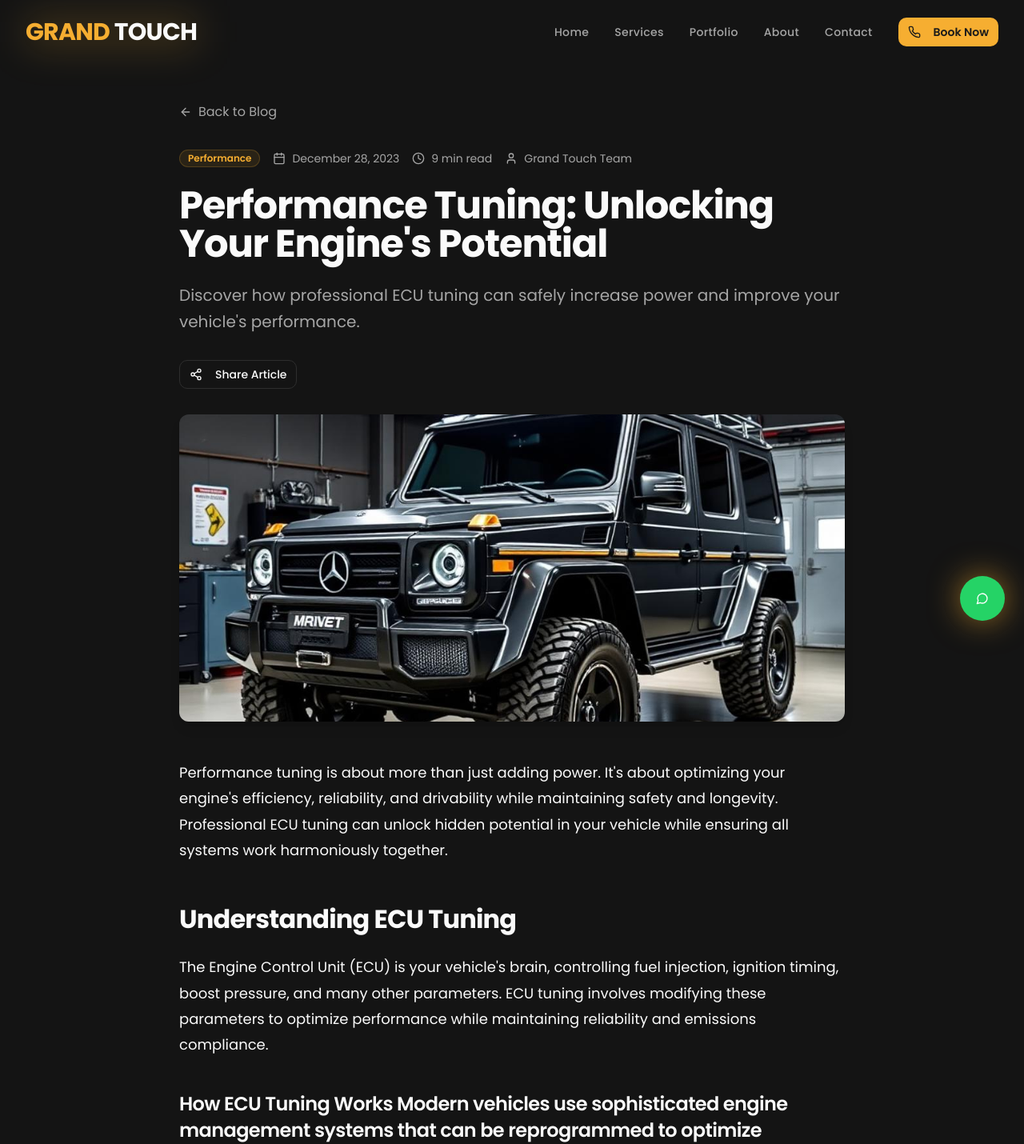
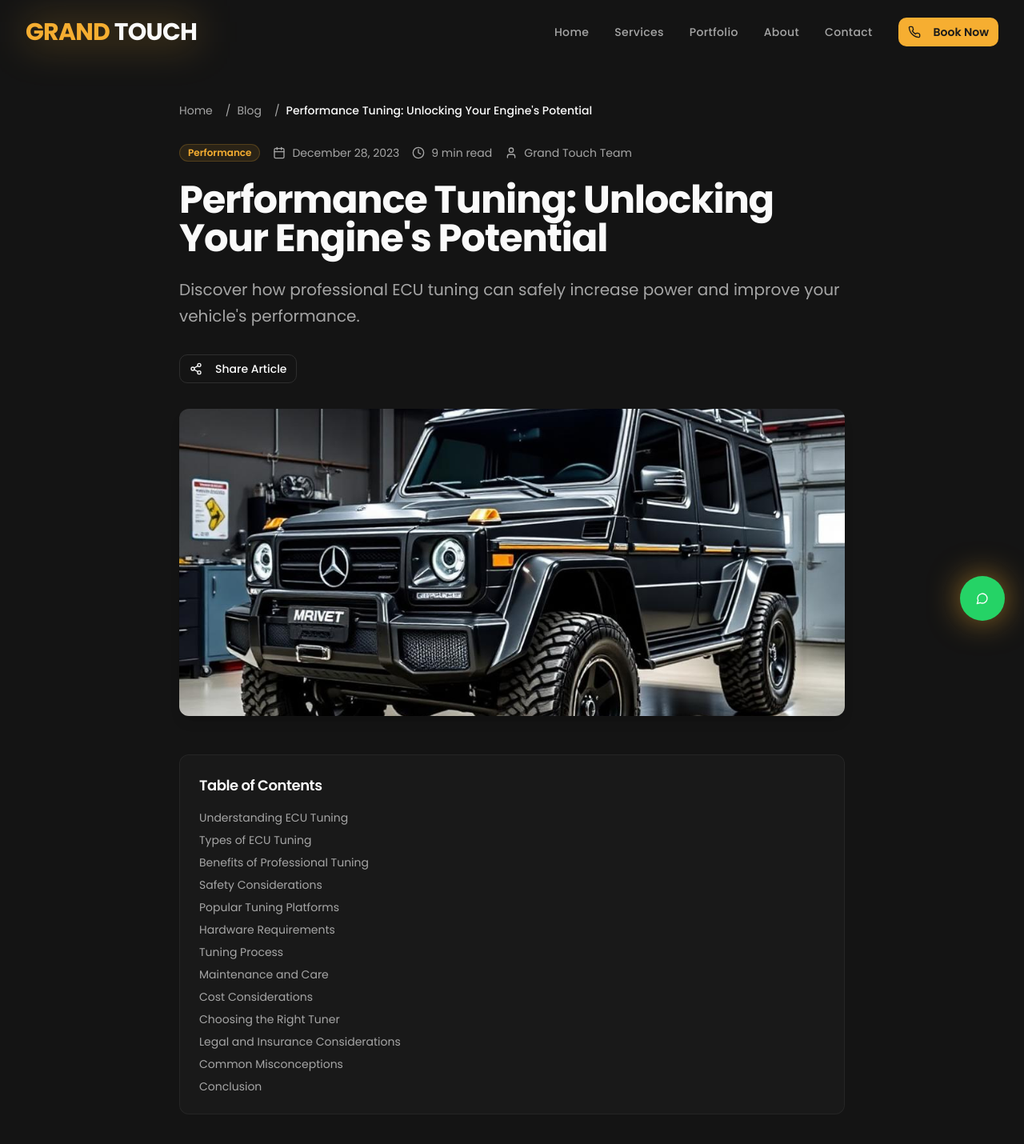
Before and after one commit to easycarparts/grand-touch-craft, a React (Vite) app: page /blog/performance-tuning in a window 1280 px wide. Shown: the top 1430 px of the page at 80% size. Built offline with nearby package versions, Linux system fonts and the light colour scheme; the HTML template or start-up script is replaced by a standard one.

Commit message:
Blog SEO optimisation

```diff
--- a/index.html
+++ b/index.html
@@ -6,6 +6,12 @@
     <title>Grand Touch Auto – Dubai's Luxury Garage for Repair, Paint, Detailing & PPF</title>
     <meta name="description" content="From precision diagnostics to high-gloss ceramic finishes, Grand Touch Auto delivers full-service automotive excellence in Dubai. Repair, paint, restoration, detailing & PPF." />
     <meta name="author" content="Grand Touch Auto" />
+    <meta name="keywords" content="Dubai auto repair, luxury car service, ceramic coating, PPF installation, paint protection, car detailing, automotive restoration, Mercedes service, Porsche service, BMW service, Dubai automotive" />
+    <meta name="robots" content="index, follow" />
+    <meta name="googlebot" content="index, follow" />
+    <link rel="canonical" href="https://grandtouchauto.com" />
+    <link rel="sitemap" type="application/xml" href="/sitemap.xml" />
+
     <link rel="preconnect" href="https://fonts.googleapis.com">
     <link rel="preconnect" href="https://fonts.gstatic.com" crossorigin>
     <link href="https://fonts.googleapis.com/css2?family=Poppins:wght@300;400;500;600;700;800&display=swap" rel="stylesheet">
@@ -13,10 +19,15 @@
     <meta property="og:title" content="Grand Touch Auto – Dubai's Luxury Automotive Garage" />
     <meta property="og:description" content="Full-service automotive excellence: Repair, diagnostics, paint, bodywork, detailing, PPF & restoration for luxury vehicles." />
     <meta property="og:type" content="website" />
-    <meta property="og:image" content="/placeholder.svg" />
+    <meta property="og:url" content="https://grandtouchauto.com" />
+    <meta property="og:image" content="https://grandtouchauto.com/placeholder.svg" />
+    <meta property="og:site_name" content="Grand Touch Auto" />
+    <meta property="og:locale" content="en_AE" />
 
     <meta name="twitter:card" content="summary_large_image" />
-    <meta name="twitter:image" content="/placeholder.svg" />
+    <meta name="twitter:title" content="Grand Touch Auto – Dubai's Luxury Automotive Garage" />
+    <meta name="twitter:description" content="Full-service automotive excellence: Repair, diagnostics, paint, bodywork, detailing, PPF & restoration for luxury vehicles." />
+    <meta name="twitter:image" content="https://grandtouchauto.com/placeholder.svg" />
     <link rel="icon" href="/favicon.svg" type="image/svg+xml" />
     <link rel="icon" href="/favicon.ico" sizes="any" />
   </head>
--- a/src/components/ArticleLayout.tsx
+++ b/src/components/ArticleLayout.tsx
@@ -173,10 +173,21 @@
       "@type": "BlogPosting",
       "headline": article.title,
       "description": article.excerpt,
-      "image": article.image,
+      "image": {
+        "@type": "ImageObject",
+        "url": article.image,
+        "width": 800,
+        "height": 400,
+        "caption": `${article.title} - Professional automotive service in Dubai`
+      },
       "author": {
         "@type": "Person",
-        "name": article.author
+        "name": article.author,
+        "jobTitle": "Automotive Expert",
+        "worksFor": {
+          "@type": "Organization",
+          "name": "Grand Touch Auto"
+        }
       },
       "publisher": {
         "@type": "Organization",
@@ -184,7 +195,14 @@
         "url": "https://grandtouchauto.com",
         "logo": {
           "@type": "ImageObject",
-          "url": "https://grandtouchauto.com/placeholder.svg"
+          "url": "https://grandtouchauto.com/placeholder.svg",
+          "width": 200,
+          "height": 60
+        },
+        "address": {
+          "@type": "PostalAddress",
+          "addressLocality": "Dubai",
+          "addressCountry": "AE"
         }
       },
       "datePublished": article.publishedAt,
@@ -195,7 +213,14 @@
       },
       "articleSection": article.category,
       "wordCount": article.content.split(' ').length,
-      "timeRequired": article.readTime
+      "timeRequired": article.readTime,
+      "keywords": article.tags?.join(', ') || '',
+      "inLanguage": "en-AE",
+      "isPartOf": {
+        "@type": "Blog",
+        "name": "Grand Touch Auto Blog",
+        "url": "https://grandtouchauto.com/blog"
+      }
     };
 
     const script = document.createElement('script');
@@ -235,16 +260,28 @@
       {/* Article Header */}
       <article className="pt-32 pb-16 px-4 sm:px-6 lg:px-8">
         <div className="container mx-auto max-w-4xl">
-          {/* Back Button */}
-          <div className="mb-8">
-            <Link
-              to="/blog"
-              className="inline-flex items-center text-muted-foreground hover:text-primary transition-colors"
-            >
-              <ArrowLeft className="w-4 h-4 mr-2" />
-              Back to Blog
-            </Link>
-          </div>
+          {/* Breadcrumb Navigation */}
+          <nav aria-label="Breadcrumb" className="mb-8">
+            <ol className="flex items-center space-x-2 text-sm text-muted-foreground">
+              <li>
+                <Link to="/" className="hover:text-primary transition-colors">
+                  Home
+                </Link>
+              </li>
+              <li className="flex items-center">
+                <span className="mx-2">/</span>
+                <Link to="/blog" className="hover:text-primary transition-colors">
+                  Blog
+                </Link>
+              </li>
+              <li className="flex items-center">
+                <span className="mx-2">/</span>
+                <span className="text-foreground font-medium" aria-current="page">
+                  {article.title}
+                </span>
+              </li>
+            </ol>
+          </nav>
 
           {/* Article Meta */}
           <div className="mb-8">
@@ -298,9 +335,32 @@
           <div className="mb-12">
             <img
               src={article.image}
-              alt={article.title}
+              alt={`${article.title} - Professional automotive service in Dubai`}
               className="w-full h-64 md:h-96 object-cover rounded-lg shadow-lg"
+              loading="eager"
+              width="800"
+              height="400"
             />
+          </div>
+
+          {/* Table of Contents */}
+          <div className="mb-8 p-6 bg-card/50 rounded-lg border border-border/50">
+            <h3 className="text-lg font-semibold mb-4 text-foreground">Table of Contents</h3>
+            <nav className="space-y-2">
+              {article.content.split('\n').filter(line => line.startsWith('## ')).map((heading, index) => {
+                const headingText = heading.replace('## ', '');
+                const headingId = headingText.toLowerCase().replace(/[^a-z0-9]+/g, '-').replace(/^-+|-+$/g, '');
+                return (
+                  <a
+                    key={index}
+                    href={`#${headingId}`}
+                    className="block text-sm text-muted-foreground hover:text-primary transition-colors"
+                  >
+                    {headingText}
+                  </a>
+                );
+              })}
+            </nav>
           </div>
 
           {/* Article Content */}
@@ -363,8 +423,11 @@
                   <div className="relative h-48 overflow-hidden">
                     <img
                       src={relatedArticle.image}
-                      alt={relatedArticle.title}
+                      alt={`${relatedArticle.title} - ${relatedArticle.category} service in Dubai`}
                       className="w-full h-full object-cover group-hover:scale-105 transition-transform duration-500"
+                      loading="lazy"
+                      width="300"
+                      height="200"
                     />
                     <div className="absolute inset-0 bg-gradient-to-t from-black/20 to-transparent" />
                     <Badge
--- a/src/pages/Blog.tsx
+++ b/src/pages/Blog.tsx
@@ -6,7 +6,7 @@
 import { Card } from "@/components/ui/card";
 import { Button } from "@/components/ui/button";
 import { Badge } from "@/components/ui/badge";
-import { Calendar, Clock, ArrowRight, BookOpen, Sparkles } from "lucide-react";
+import { Calendar, Clock, ArrowRight, BookOpen } from "lucide-react";
 import { Link } from "react-router-dom";
 import { updatePageSEO, generateBlogStructuredData } from "@/lib/seo";
 
@@ -157,8 +157,11 @@
                 <div className="relative h-64 lg:h-auto overflow-hidden">
                   <img
                     src={post.image}
-                    alt={post.title}
+                    alt={`${post.title} - ${post.category} service in Dubai`}
                     className="w-full h-full object-cover group-hover:scale-105 transition-transform duration-500"
+                    loading="lazy"
+                    width="400"
+                    height="300"
                   />
                   <div className="absolute inset-0 bg-gradient-to-t from-black/20 to-transparent" />
                 </div>
@@ -237,8 +240,11 @@
                 <div className="relative h-48 overflow-hidden">
                   <img
                     src={post.image}
-                    alt={post.title}
+                    alt={`${post.title} - ${post.category} service in Dubai`}
                     className="w-full h-full object-cover group-hover:scale-105 transition-transform duration-500"
+                    loading="lazy"
+                    width="300"
+                    height="200"
                   />
                   <div className="absolute inset-0 bg-gradient-to-t from-black/20 to-transparent" />
                   <Badge
@@ -281,29 +287,6 @@
         </div>
       </section>
 
-      {/* Newsletter Signup */}
-      <section className="py-16 px-4 sm:px-6 lg:px-8 bg-card/30">
-        <div className="container mx-auto max-w-4xl text-center">
-          <div className="inline-flex items-center space-x-2 px-4 py-2 rounded-full bg-primary/10 border border-primary/20 backdrop-blur-sm mb-6">
-            <Sparkles className="w-4 h-4 text-primary" />
-            <span className="text-sm font-medium text-primary">Stay Updated</span>
-          </div>
-          <h2 className="text-3xl font-bold mb-4 text-foreground">Never Miss an Update</h2>
-          <p className="text-lg text-muted-foreground mb-8">
-            Get the latest automotive insights, tips, and industry news delivered to your inbox
-          </p>
-          <div className="flex flex-col sm:flex-row gap-4 max-w-md mx-auto">
-            <input
-              type="email"
-              placeholder="Enter your email"
-              className="flex-1 px-4 py-3 rounded-lg border border-border bg-background text-foreground placeholder:text-muted-foreground focus:outline-none focus:ring-2 focus:ring-primary/50 focus:border-primary"
-            />
-            <Button className="bg-primary hover:bg-primary/90 text-primary-foreground font-semibold">
-              Subscribe
-            </Button>
-          </div>
-        </div>
-      </section>
 
       <Footer />
       <WhatsAppButton />
```
Also changed, not shown: 1 other file (tests, documents, lock files or other folders).
